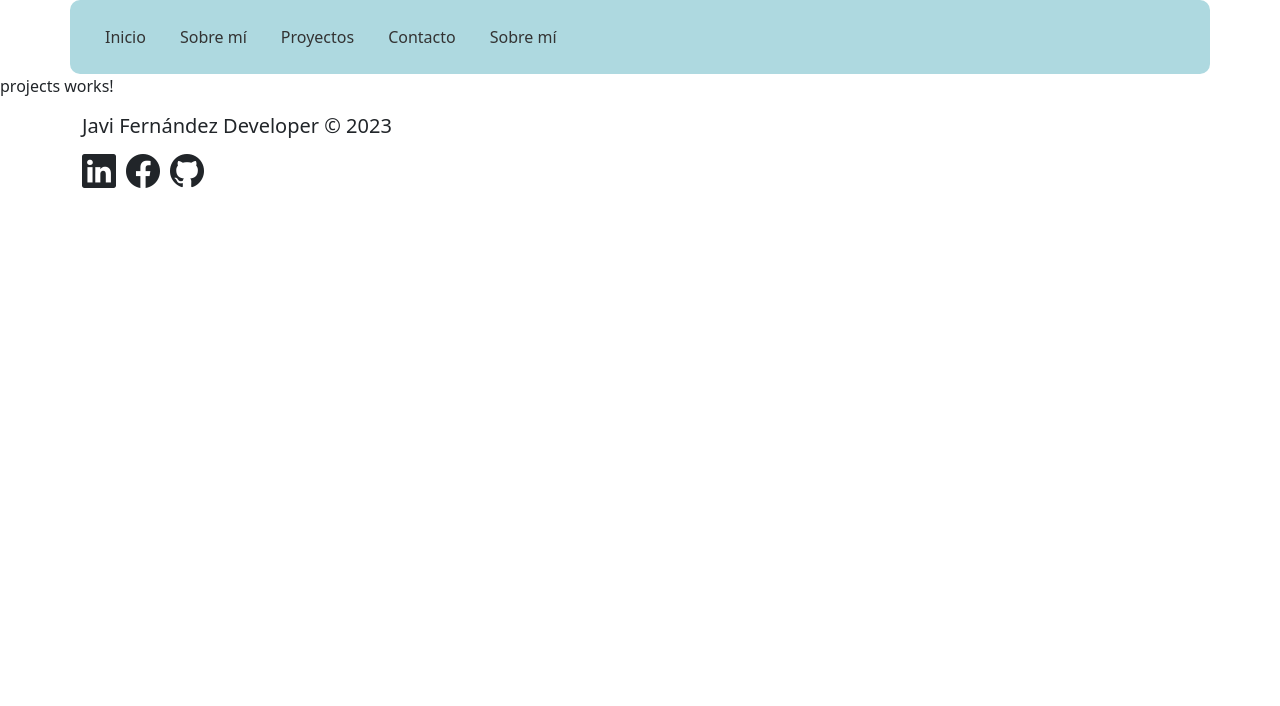
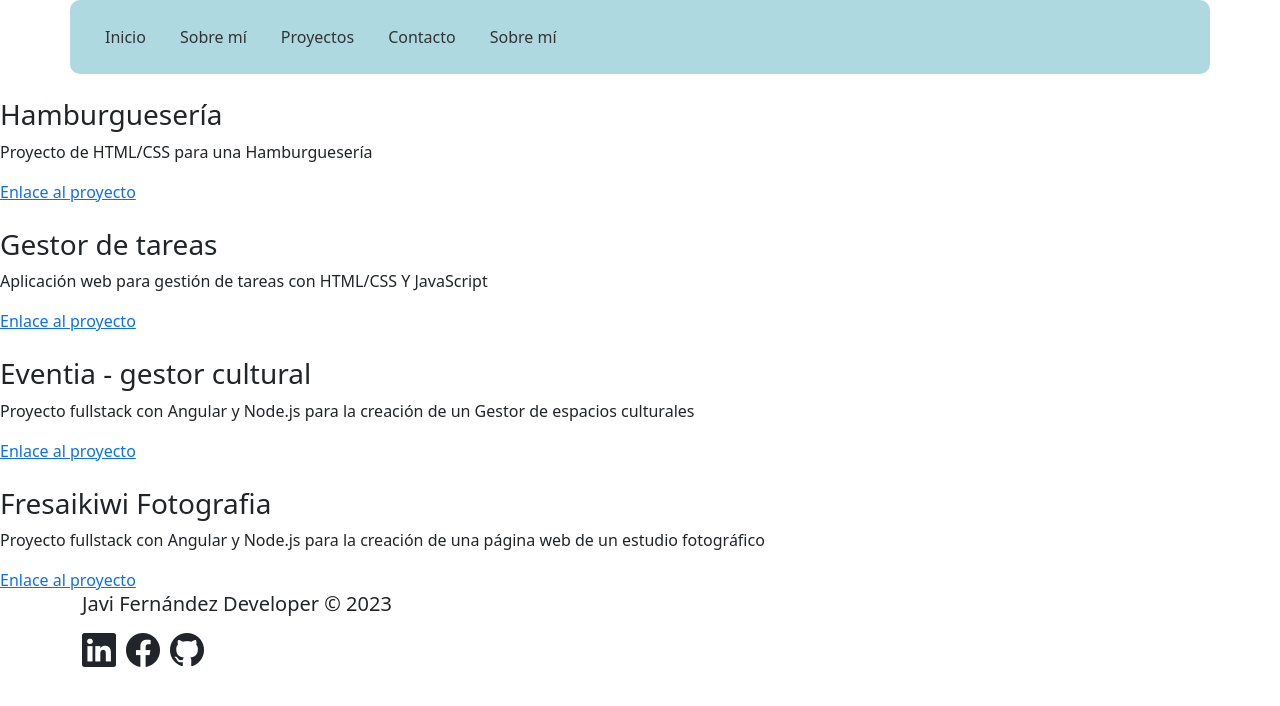
Before and after one commit to javifer89/Portfolio, an Angular app: page /projects in a window 1280 px wide. Shown: the top 706 px of the page. Built offline with nearby package versions, Linux system fonts and the light colour scheme.

Commit message:
projects generado

```diff
--- a/src/app/components/projects/projects.component.html
+++ b/src/app/components/projects/projects.component.html
@@ -1 +1,10 @@
-<p>projects works!</p>
+
+
+<div class="project-detail" *ngFor="let project of projects">
+    <img [src]="project.img" alt="">
+    <h3>{{project.title}}</h3>
+    <p>
+        {{project.description}}
+    </p>
+    <a [href]="project.url">Enlace al proyecto</a>
+</div>
--- a/src/app/components/projects/projects.component.ts
+++ b/src/app/components/projects/projects.component.ts
@@ -1,4 +1,5 @@
 import { Component } from '@angular/core';
+import { Project } from 'src/app/interfaces/project.interface';
 
 @Component({
   selector: 'app-projects',
@@ -6,5 +7,41 @@ import { Component } from '@angular/core';
   styleUrls: ['./projects.component.css']
 })
 export class ProjectsComponent {
+  projects: Project[]
+
+
+
+  constructor() {
+    this.projects = [
+      {
+        img: '',
+        title: 'Hamburguesería',
+        description: 'Proyecto de HTML/CSS para una Hamburguesería',
+        url: ''
+      },
+      {
+        img: '',
+        title: 'Gestor de tareas',
+        description: 'Aplicación web para gestión de tareas con HTML/CSS Y JavaScript',
+        url: ''
+      },
+      {
+        img: '',
+        title: 'Eventia - gestor cultural',
+        description: 'Proyecto fullstack con Angular y Node.js para la creación de un Gestor de espacios culturales',
+        url: ''
+      },
+      {
+        img: '',
+        title: 'Fresaikiwi Fotografia',
+        description: 'Proyecto fullstack con Angular y Node.js para la creación de una página web de un estudio fotográfico',
+        url: ''
+    },
+  ]
+}
+
+
+
+
 
 }
```
